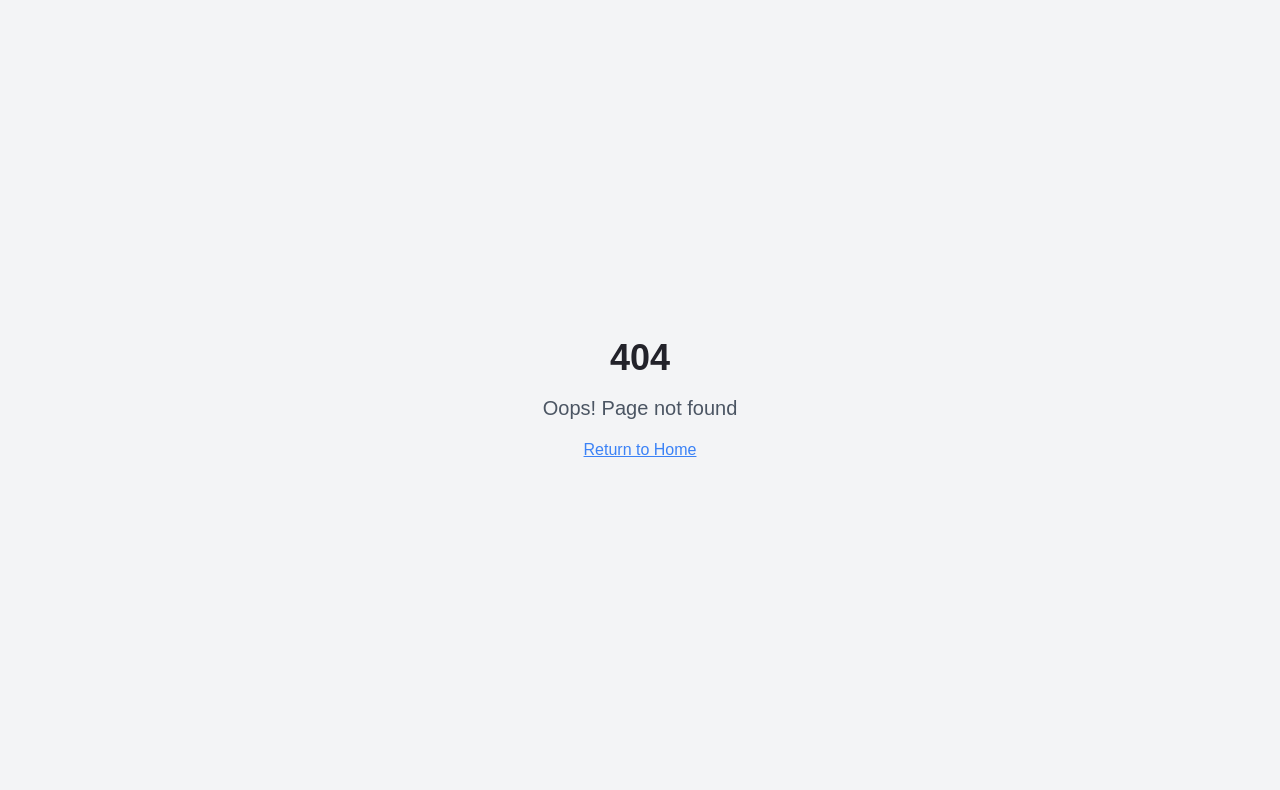
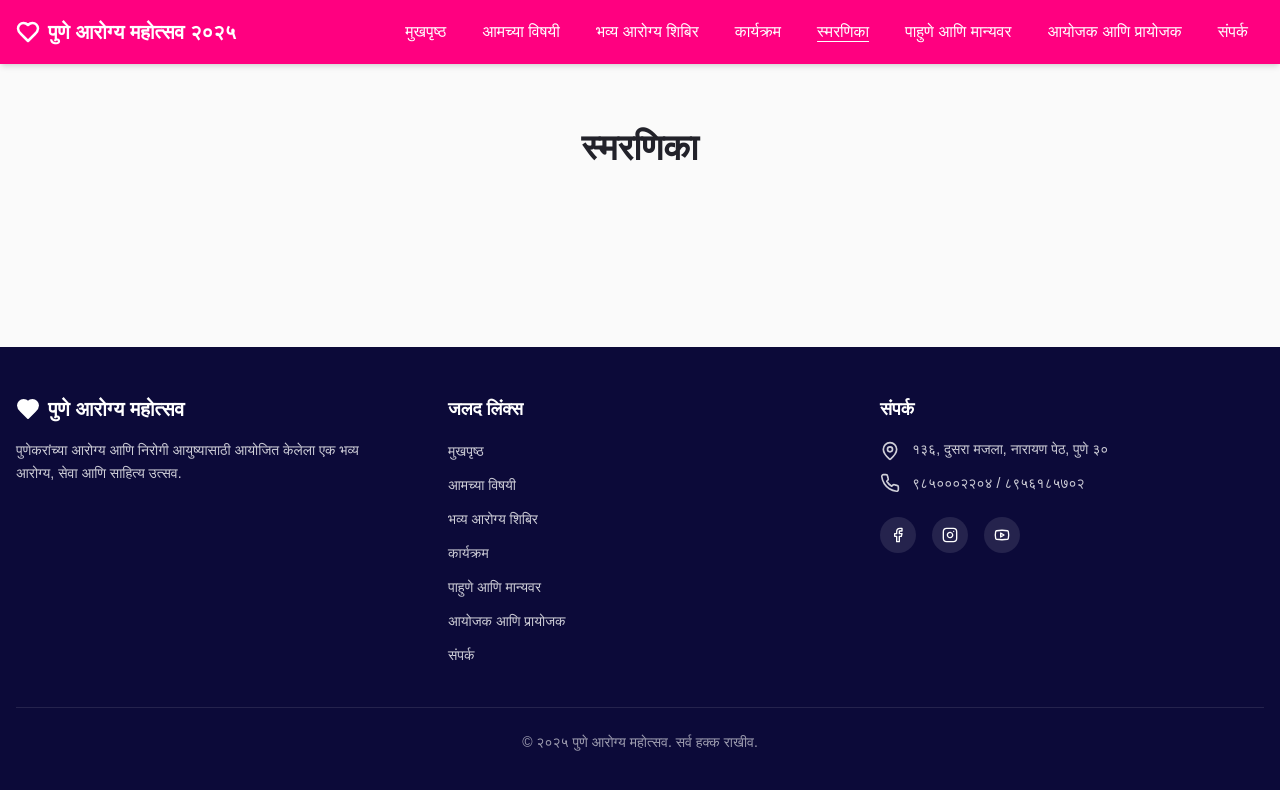
Before and after one commit to vivekgaikwadseo/pune-aarogya-mahotsav-2025, a React (Vite) app: page /souvenir in a window 1280 px wide. Before the commit this address had no page. Shown: the top 790 px of the page. Built offline with nearby package versions, Linux system fonts and the light colour scheme; the HTML template or start-up script is replaced by a standard one; a web font is replaced by a local one.

Commit message:
Add 'स्मरणिका' navigation item
Add a new navigation item 'स्मरणिका' to the main menu. The item is placed in the specified order and links to a new blank page. The styling and font are consistent with other navigation items.

```diff
--- a/src/App.tsx
+++ b/src/App.tsx
@@ -7,6 +7,7 @@ import Index from "./pages/Index";
 import About from "./pages/About";
 import HealthCamp from "./pages/HealthCamp";
 import Events from "./pages/Events";
+import Souvenir from "./pages/Souvenir";
 import Guests from "./pages/Guests";
 import Organizers from "./pages/Organizers";
 import Contact from "./pages/Contact";
@@ -25,6 +26,7 @@ const App = () => (
           <Route path="/about" element={<About />} />
           <Route path="/health-camp" element={<HealthCamp />} />
           <Route path="/events" element={<Events />} />
+          <Route path="/souvenir" element={<Souvenir />} />
           <Route path="/guests" element={<Guests />} />
           <Route path="/organizers" element={<Organizers />} />
           <Route path="/contact" element={<Contact />} />
--- a/src/components/Navigation.tsx
+++ b/src/components/Navigation.tsx
@@ -11,6 +11,7 @@ const Navigation = () => {
     { path: "/about", label: "आमच्या विषयी" },
     { path: "/health-camp", label: "भव्य आरोग्य शिबिर" },
     { path: "/events", label: "कार्यक्रम" },
+    { path: "/souvenir", label: "स्मरणिका" },
     { path: "/guests", label: "पाहुणे आणि मान्यवर" },
     { path: "/organizers", label: "आयोजक आणि प्रायोजक" },
     { path: "/contact", label: "संपर्क" },
--- /dev/null
+++ b/src/pages/Souvenir.tsx
@@ -0,0 +1,19 @@
+import Navigation from "@/components/Navigation";
+import Footer from "@/components/Footer";
+
+const Souvenir = () => {
+  return (
+    <div className="min-h-screen flex flex-col">
+      <Navigation />
+      <main className="flex-1">
+        <div className="container mx-auto px-4 py-16">
+          <h1 className="text-4xl font-bold text-center mb-8">स्मरणिका</h1>
+          {/* Content will be added here */}
+        </div>
+      </main>
+      <Footer />
+    </div>
+  );
+};
+
+export default Souvenir;
```
